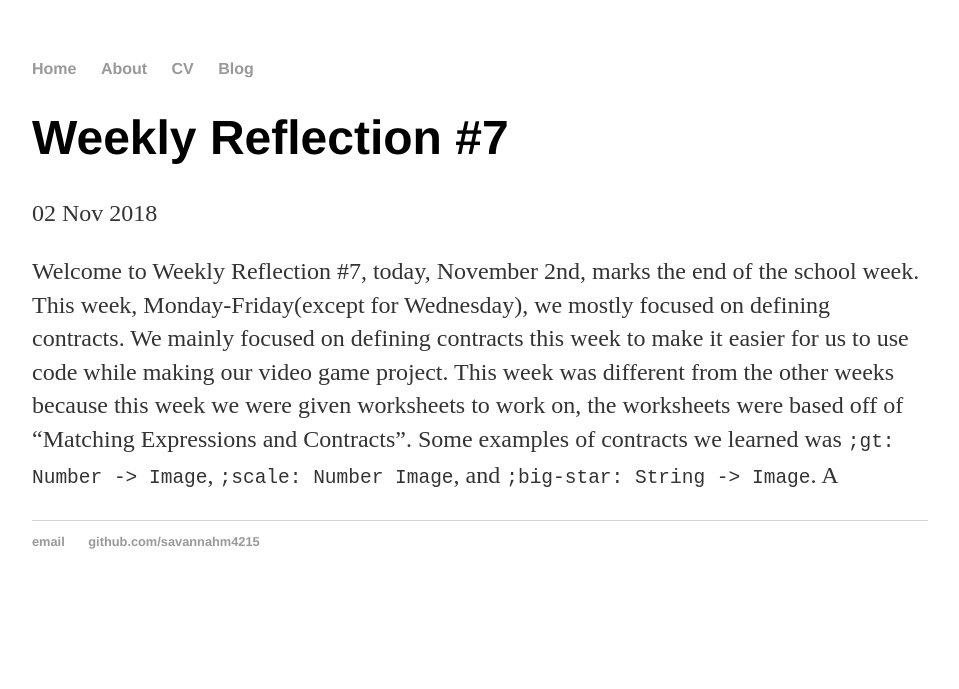
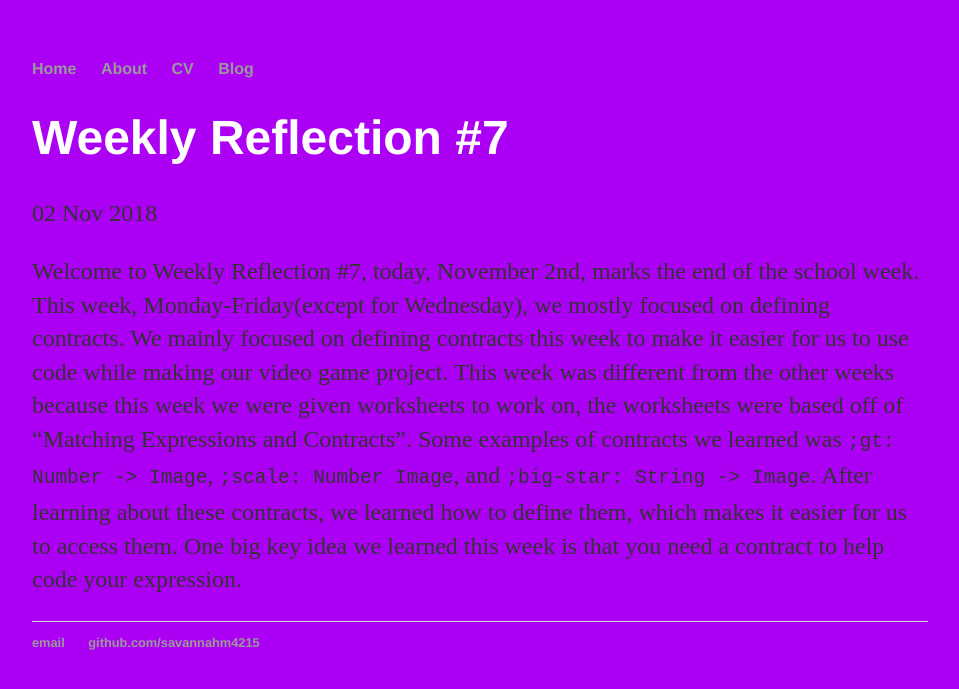
Before and after one commit to savannahm4215/savannahm4215.github.io, a Jekyll site: the page built from _posts/2018-11-02-weekly-reflection-07.md, in a window 1280 px wide. Shown: the top 689 px of the page, without its empty margins (160-1119 px from the left). Built offline with Jekyll 4.4.1, drawn with Linux system fonts in a browser that asks for light colours.

Commit message:
Update 2018-11-02-weekly-reflection-07.md

````diff
--- a/_posts/2018-11-02-weekly-reflection-07.md
+++ b/_posts/2018-11-02-weekly-reflection-07.md
@@ -4,4 +4,13 @@ title: "Weekly Reflection #7"
 date: 2018-11-02
 ---
 
-Welcome to Weekly Reflection #7, today, November 2nd, marks the end of the school week. This week, Monday-Friday(except for Wednesday), we mostly focused on defining contracts. We mainly focused on defining contracts this week to make it easier for us to use code while making our video game project. This week was different from the other weeks because this week we were given worksheets to work on, the worksheets were based off of "Matching Expressions and Contracts". Some examples of contracts we learned was ```;gt: Number -> Image```, ```;scale: Number Image```, and ```;big-star: String -> Image```. A
+Welcome to Weekly Reflection #7, today, November 2nd, marks the end of the school week. This week, Monday-Friday(except for Wednesday), we mostly focused on defining contracts. We mainly focused on defining contracts this week to make it easier for us to use code while making our video game project. This week was different from the other weeks because this week we were given worksheets to work on, the worksheets were based off of "Matching Expressions and Contracts". Some examples of contracts we learned was ```;gt: Number -> Image```, ```;scale: Number Image```, and ```;big-star: String -> Image```. After learning about these contracts, we learned how to define them, which makes it easier for us to access them. One big key idea we learned this week is that you need a contract to help code your expression.
+
+<style>
+        h1 {
+            color: rgb(255, 255, 255);
+        }
+        body {
+            background-color: rgb(172, 0, 245);
+        }
+        </style>
````
